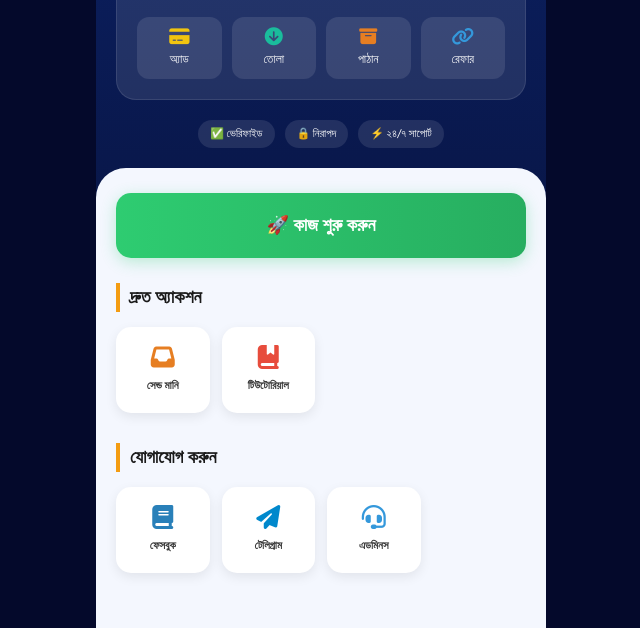
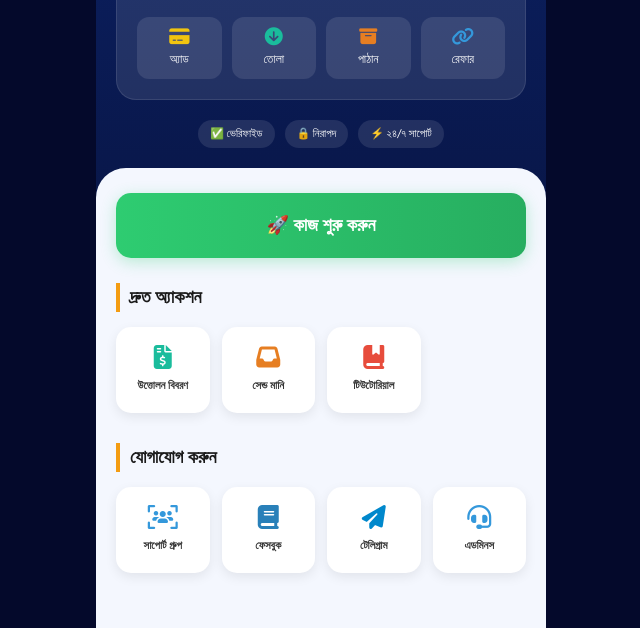
Before and after one commit to jabir-msf/-Make_YourSelfBot_bot, a website: page webapp/dashboard.html in a window 1280 px wide. Shown: the part 309-937 px from the top of the page, without its empty margins (319-959 px from the left). Drawn offline with Linux system fonts and the light colour scheme; a script that the page names is missing.

Commit message:
Update dashboard.html

```diff
--- a/webapp/dashboard.html
+++ b/webapp/dashboard.html
@@ -60,8 +60,6 @@
     </aside>
 
     <div class="main-wrapper">
-        <!-- Top Status Bar removed as per instruction -->
-
         <!-- Navbar -->
         <nav class="top-nav">
             <i class="fa-solid fa-bars menu-trigger" id="menuBtn"></i>
@@ -115,17 +113,20 @@
         <!-- White Content Area -->
         <div class="content-body">
 
-            <!-- কাজ শুরু করুন বাটন -->
             <div style="text-align: center; margin-bottom: 25px;">
                 <button onclick="window.location.href='page3dashboard.html'" style="width: 100%; padding: 18px; background: linear-gradient(90deg, #2ecc71, #27ae60); color: white; border: none; border-radius: 15px; font-weight: bold; font-size: 18px; box-shadow: 0 4px 15px rgba(46, 204, 113, 0.3);">
                     🚀 কাজ শুরু করুন
                 </button>
             </div>
 
-            <!-- দ্রুত অ্যাকশন সেকশন (উত্তোলন ও ডিপোজিট বাদ) -->
+            <!-- দ্রুত অ্যাকশন সেকশন (উত্তোলন বিবরণ যোগ করা হয়েছে) -->
             <div class="section-wrap">
                 <h3 class="section-header">দ্রুত অ্যাকশন</h3>
                 <div class="action-grid">
+                    <div class="action-box" onclick="window.location.href='page6.html'" style="cursor:pointer;">
+                        <i class="fa-solid fa-file-invoice-dollar t-teal"></i>
+                        <p>উত্তোলন বিবরণ</p>
+                    </div>
                     <div class="action-box">
                         <i class="fa-solid fa-inbox t-brown"></i>
                         <p>সেন্ড মানি</p>
@@ -137,10 +138,14 @@
                 </div>
             </div>
 
-            <!-- যোগাযোগ করুন সেকশন (ইউটিউব ও ইনকাম রিভিউ বাদ, এডমিনস যোগ) -->
+            <!-- যোগাযোগ করুন সেকশন (সাপোর্ট গ্রুপ যোগ করা হয়েছে) -->
             <div class="section-wrap">
                 <h3 class="section-header">যোগাযোগ করুন</h3>
                 <div class="action-grid">
+                    <div class="action-box" onclick="window.Telegram.WebApp.openTelegramLink('https://t.me/YourGroupLink')" style="cursor:pointer;">
+                        <i class="fa-solid fa-users-viewfinder t-blue"></i>
+                        <p>সাপোর্ট গ্রুপ</p>
+                    </div>
                     <div class="action-box">
                         <i class="fa-solid fa-book t-darkblue"></i>
                         <p>ফেসবুক</p>
@@ -161,4 +166,4 @@
 
     <script src="dashboard.js"></script>
 </body>
-                    </html>
+    </html>
```
